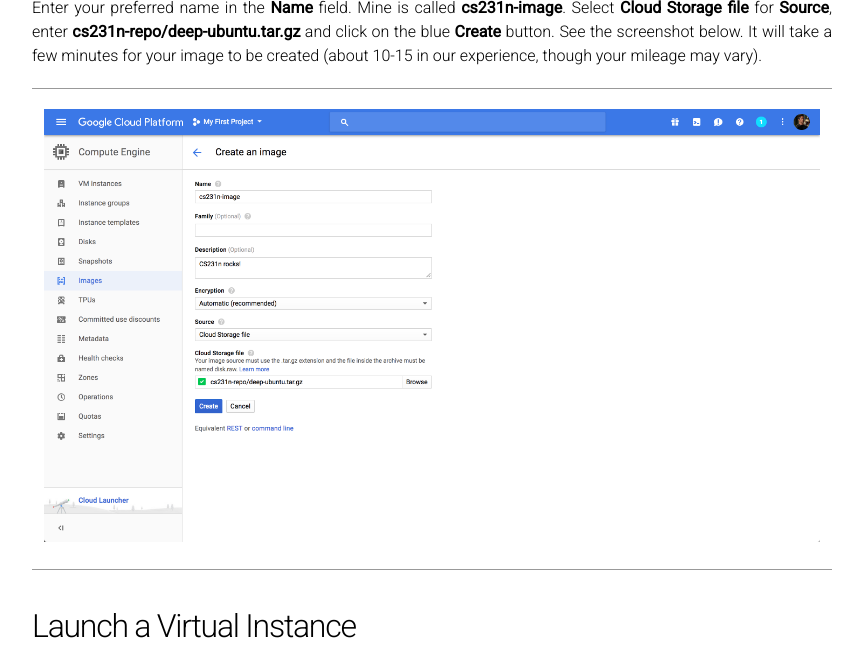
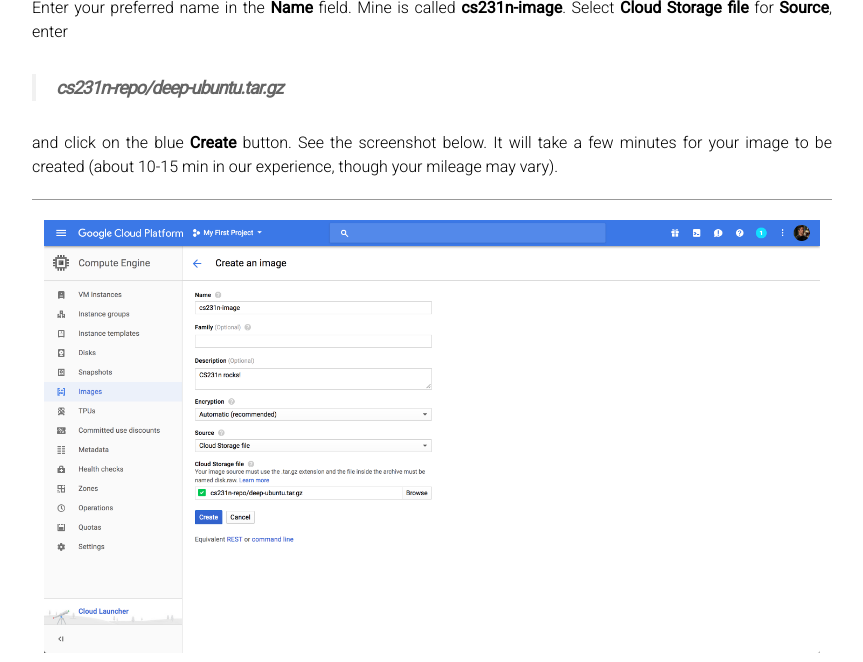
Before and after one commit to cs231n/cs231n.github.io, a Jekyll site: the page built from google_cloud_tutorial.md, in a window 1280 px wide and 900 px high, scrolled down 3812 px, cut to the strip 238-900 px from the top of the window. Shown: the whole strip, without its empty margins (208-1071 px from the left). Built offline with Jekyll 4.4.1, drawn with Linux system fonts in a browser that asks for light colours.

Commit message:
minor fix

```diff
--- a/google_cloud_tutorial.md
+++ b/google_cloud_tutorial.md
@@ -61,7 +61,11 @@
   <img src='/assets/cloud-create-image.png'>
 </div>
 
-Enter your preferred name in the **Name** field. Mine is called **cs231n-image**. Select **Cloud Storage file** for **Source**, enter **cs231n-repo/deep-ubuntu.tar.gz** and click on the blue **Create** button. See the screenshot below. It will take a few minutes for your image to be created (about 10-15 in our experience, though your mileage may vary).
+Enter your preferred name in the **Name** field. Mine is called **cs231n-image**. Select **Cloud Storage file** for **Source**, enter
+
+> **cs231n-repo/deep-ubuntu.tar.gz**
+
+and click on the blue **Create** button. See the screenshot below. It will take a few minutes for your image to be created (about 10-15 min in our experience, though your mileage may vary).
 
 <div class='fig figcenter fighighlight'>
   <img src='/assets/cloud-config-image.png'>
```
